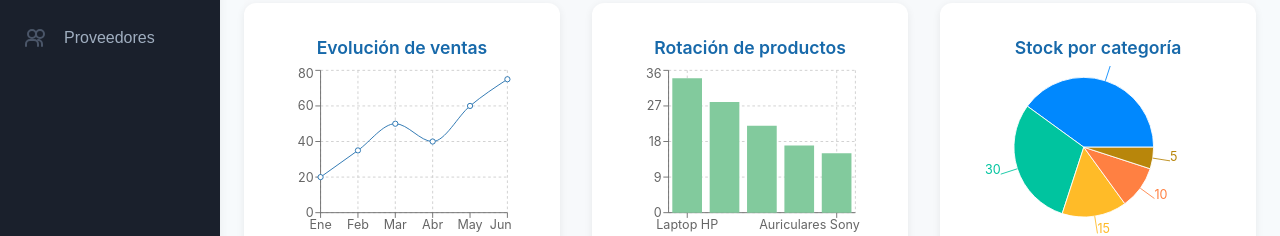
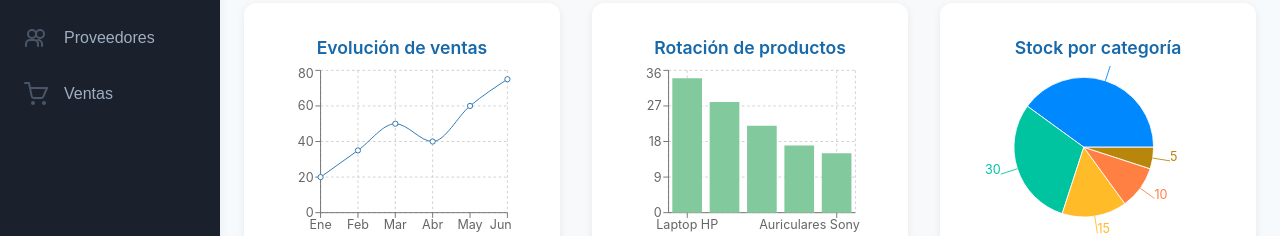
Before and after one commit to Panda2609/my-pyme, a React (Create React App) app: page / in a window 1280 px wide. Shown: the part 289-525 px from the top of the page. Built offline with nearby package versions, Linux system fonts and the light colour scheme.

Commit message:
Creación de componente de ventas y linkeo con sidebar

```diff
--- a/src/App.js
+++ b/src/App.js
@@ -8,6 +8,8 @@ import mockDashboardData from './data/mockDashboardData';
 import mockProducts from './data/mockProducts';
 import mockprovidersData from './data/mockProvidersData';
 import Providers from './components/Providers';
+import Sales from './components/Sales';
+import mockSalesData from './data/mockSalesData';
 
 
 
@@ -22,6 +24,7 @@ function App() {
         {view === 'inventario' && <ProductList products={mockProducts} />}
         {view === 'clientes' &&  <Client />}
         {view === 'proveedores' && <Providers providers={mockprovidersData}/>}
+        {view === 'ventas' && <Sales salesData={mockSalesData} />}
       </main>
     </div>
   );
--- /dev/null
+++ b/src/components/Sales.jsx
@@ -0,0 +1,12 @@
+import React from 'react';
+
+const Sales = () => {
+  return (
+    <div>
+      <h2>Sales</h2>
+        <p>Acá podemos agregar la información de las ventas.</p>
+    </div>
+  );
+};
+
+export default Sales;
--- a/src/components/Sidebar.jsx
+++ b/src/components/Sidebar.jsx
@@ -60,6 +60,18 @@ const Sidebar = ({ onMenuClick }) => {
           {!collapsed && <span className="menu-text">Proveedores</span>}
         </button>
 
+        <button className="sidebar-menu-item" tabIndex={0} onClick={() => onMenuClick('ventas')}>
+          <span className="menu-icon">
+            {/* Icono de ventas */}
+            <svg width="24" height="24" fill="none" stroke="#4A5568" strokeWidth="2" strokeLinecap="round" strokeLinejoin="round" viewBox="0 0 24 24">
+              <circle cx="9" cy="21" r="1"/>
+              <circle cx="20" cy="21" r="1"/>
+              <path d="M1 1h4l2.68 13.39a2 2 0 0 0 2 1.61h7.72a2 2 0 0 0 2-1.61L23 6H6"/>
+            </svg>
+          </span>
+          {!collapsed && <span className="menu-text">Ventas</span>}
+        </button>
+
       </nav>
     </aside>
   );
```
Also changed, not shown: src/data/mockSalesData.js (added), src/styles/Sales.css (added).
